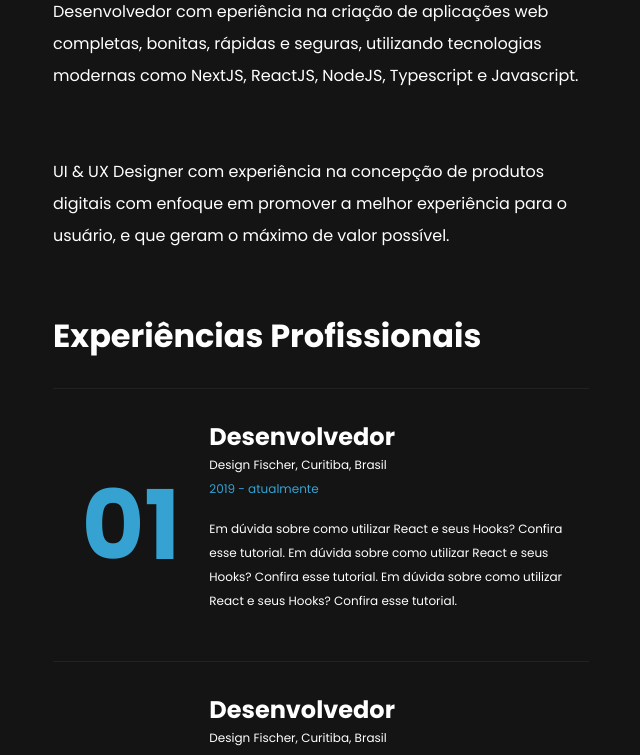
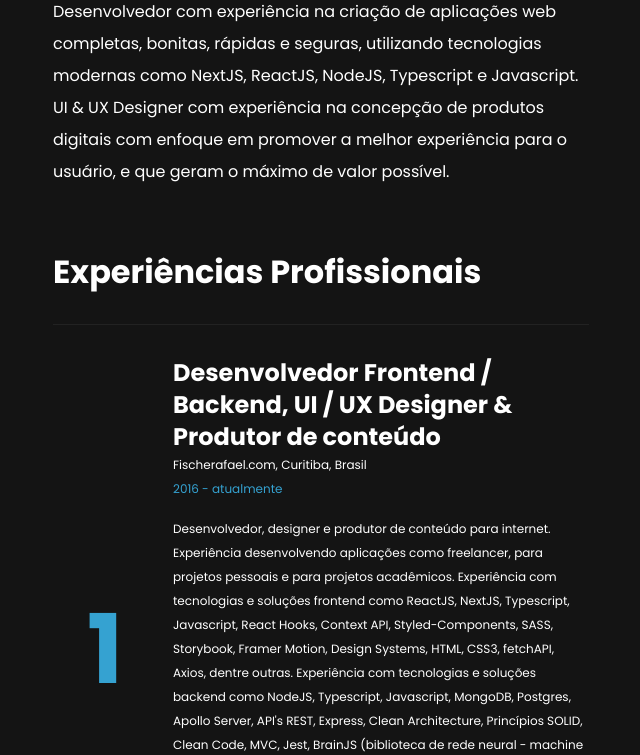
Before and after one commit to fischerafael/fischerafael-frontend, a Next.js app: page / in a window 1280 px wide. Shown: the part 940-1695 px from the top of the page, without its empty margins (319-959 px from the left). Built offline with nearby package versions, Linux system fonts and the light colour scheme.

Commit message:
started adding exp data

```diff
--- /dev/null
+++ b/data/data.json
@@ -0,0 +1,104 @@
+{
+    "portuguese": {
+        "personal": {
+            "name": "Rafael Fischer",
+            "bio": "Desenvolvedor Frontend & UI / UX Designer",
+            "links": {
+                "linkedin": {
+                    "img": "/links/linkedin.svg",
+                    "url": "https://www.linkedin.com/in/fischerafael/"
+                },
+                "github": {
+                    "img": "/links/github.svg",
+                    "url": "https://github.com/fischerafael/"
+                },
+                "youtube": {
+                    "img": "Youtube",
+                    "url": "/links/youtube.svg"
+                },
+                "instagram": {
+                    "img": "/links/instagram.svg",
+                    "url": "https://www.instagram.com/fischerafael/"
+                }
+            }
+        },
+        "experience": {
+            "coverLetter": "Desenvolvedor com experiência na criação de aplicações web completas, bonitas, rápidas e seguras, utilizando tecnologias modernas como NextJS, ReactJS, NodeJS, Typescript e Javascript. UI & UX Designer com experiência na concepção de produtos digitais com enfoque em promover a melhor experiência para o usuário, e que geram o máximo de valor possível.",
+            "professional": [
+                {
+                    "id": 1,
+                    "img": "/exp/pro/fischerafael.svg",
+                    "title": "Desenvolvedor Frontend / Backend, UI / UX Designer & Produtor de conteúdo",
+                    "company": "Fischerafael.com",
+                    "location": "Curitiba, Brasil",
+                    "started": 2016,
+                    "finished": null,
+                    "current": true,
+                    "description": "Desenvolvedor, designer e produtor de conteúdo para internet. Experiência desenvolvendo aplicações como freelancer, para projetos pessoais e para projetos acadêmicos. Experiência com tecnologias e soluções frontend como ReactJS, NextJS, Typescript, Javascript, React Hooks, Context API, Styled-Components, SASS, Storybook, Framer Motion, Design Systems, HTML, CSS3, fetchAPI, Axios, dentre outras. Experiência com tecnologias e soluções backend como NodeJS, Typescript, Javascript, MongoDB, Postgres, Apollo Server, API's REST, Express, Clean Architecture, Princípios SOLID, Clean Code, MVC, Jest, BrainJS (biblioteca de rede neural - machine learning) dentre outras. Mais de 100 projetos desenvolvidos e publicados no Github. Experiência criando interfaces (UI Design), wireframes, mockups e protótipos de baixa, média e alta fidelidade (UX Design) utilizando Figma, Illustrator, Photoshop, Indesign, dentre outros softwares. Experiência produzindo conteúdo relacionado ao desenvolvimento web e UI / UX Design (mais de 300 vídeos de tutoriais publicados no Youtube)"
+                },
+                {
+                    "id": 2,
+                    "img": "/exp/pro/ufpr.svg",
+                    "title": "Professor Universitário Substituto",
+                    "company": "Universidade Federal do Paraná",
+                    "location": "Curitiba, Brasil",
+                    "started": 2019,
+                    "finished": null,
+                    "current": true,
+                    "description": "Professor substituto no departamento de Expressão Gráfica da Universidade Federal do Paraná. Experiência ensinando modelagem 3d, BIM (Revit), desenho 2d (Autocad) e desenho técnico para mais de 300 alunos dos cursos de Engenharia de Produção, Elétrica, Química, Agronômica, Industrial Madeireira e Expressão Gráfica. Experiência concebendo, produzindo e gravando disciplinas online de modelagem 3d e desenho 2d no contexto da COVID-19."
+                }
+            ]
+        }
+    },
+    "english": {
+        "personal": {
+            "name": "Rafael Fischer",
+            "bio": "Desenvolvedor Frontend & UI / UX Designer",
+            "links": {
+                "linkedin": {
+                    "img": "/links/linkedin.svg",
+                    "url": "https://www.linkedin.com/in/fischerafael/"
+                },
+                "github": {
+                    "img": "/links/github.svg",
+                    "url": "https://github.com/fischerafael/"
+                },
+                "youtube": {
+                    "img": "Youtube",
+                    "url": "/links/youtube.svg"
+                },
+                "instagram": {
+                    "img": "/links/instagram.svg",
+                    "url": "https://www.instagram.com/fischerafael/"
+                }
+            }
+        },
+        "experience": {
+            "coverLetter": "Desenvolvedor com experiência na criação de aplicações web completas, bonitas, rápidas e seguras, utilizando tecnologias modernas como NextJS, ReactJS, NodeJS, Typescript e Javascript. UI & UX Designer com experiência na concepção de produtos digitais com enfoque em promover a melhor experiência para o usuário, e que geram o máximo de valor possível.",
+            "professional": [
+                {
+                    "id": 1,
+                    "img": "/exp/pro/fischerafael.svg",
+                    "title": "Desenvolvedor Frontend / Backend, UI / UX Designer & Produtor de conteúdo",
+                    "company": "Fischerafael.com",
+                    "location": "Curitiba, Brasil",
+                    "started": 2016,
+                    "finished": null,
+                    "current": true,
+                    "description": "Desenvolvedor, designer e produtor de conteúdo para internet. Experiência desenvolvendo aplicações como freelancer, para projetos pessoais e para projetos acadêmicos. Experiência com tecnologias e soluções frontend como ReactJS, NextJS, Typescript, Javascript, React Hooks, Context API, Styled-Components, SASS, Storybook, Framer Motion, Design Systems, HTML, CSS3, fetchAPI, Axios, dentre outras. Experiência com tecnologias e soluções backend como NodeJS, Typescript, Javascript, MongoDB, Postgres, Apollo Server, API's REST, Express, Clean Architecture, Princípios SOLID, Clean Code, MVC, Jest, BrainJS (biblioteca de rede neural - machine learning) dentre outras. Mais de 100 projetos desenvolvidos e publicados no Github. Experiência criando interfaces (UI Design), wireframes, mockups e protótipos de baixa, média e alta fidelidade (UX Design) utilizando Figma, Illustrator, Photoshop, Indesign, dentre outros softwares. Experiência produzindo conteúdo relacionado ao desenvolvimento web e UI / UX Design (mais de 300 vídeos de tutoriais publicados no Youtube)"
+                },
+                {
+                    "id": 2,
+                    "img": "/exp/pro/ufpr.svg",
+                    "title": "Professor Universitário Substituto",
+                    "company": "Universidade Federal do Paraná",
+                    "location": "Curitiba, Brasil",
+                    "started": 2019,
+                    "finished": null,
+                    "current": true,
+                    "description": "Professor substituto no departamento de Expressão Gráfica da Universidade Federal do Paraná. Experiência ensinando modelagem 3d, BIM (Revit), desenho 2d (Autocad) e desenho técnico para mais de 300 alunos dos cursos de Engenharia de Produção, Elétrica, Química, Agronômica, Industrial Madeireira e Expressão Gráfica. Experiência concebendo, produzindo e gravando disciplinas online de modelagem 3d e desenho 2d no contexto da COVID-19."
+                }
+            ]
+        }
+    }
+}
--- a/pages/index.tsx
+++ b/pages/index.tsx
@@ -6,10 +6,13 @@ import { DefaultPageContainer } from '../src/components/DefautPageContainer'
 import Text from '../src/components/design-system/atoms/Text'
 
 import ProfileSection from '../src/components/Templates/Profile'
+
 import { LanguageContext } from '../src/contexts/LanguageContext'
+import useData from '../src/hooks/useData'
 
 const home = () => {
     const { language } = useContext(LanguageContext)
+    const { data } = useData()
 
     return (
         <>
@@ -17,16 +20,7 @@ const home = () => {
             <DefaultPageContainer>
                 <AboutContent>
                     <Text as="p" variant="Paragraph">
-                        Desenvolvedor com eperiência na criação de aplicações
-                        web completas, bonitas, rápidas e seguras, utilizando
-                        tecnologias modernas como NextJS, ReactJS, NodeJS,
-                        Typescript e Javascript.
-                    </Text>
-                    <Text as="p" variant="Paragraph">
-                        UI & UX Designer com experiência na concepção de
-                        produtos digitais com enfoque em promover a melhor
-                        experiência para o usuário, e que geram o máximo de
-                        valor possível.
+                        {data.experience.coverLetter}
                     </Text>
                     <Text as="h1" variant="SectionTitle">
                         {language === 'portuguese' &&
@@ -34,8 +28,19 @@ const home = () => {
                         {language === 'english' && 'Professional Experiences'}
                     </Text>
                     <div>
-                        <ProfessionalCard>01</ProfessionalCard>
-                        <ProfessionalCard>01</ProfessionalCard>
+                        {data.experience.professional.map((exp) => (
+                            <ProfessionalCard
+                                key={exp.id}
+                                index={exp.id}
+                                title={exp.title}
+                                company={exp.company}
+                                location={exp.location}
+                                started={exp.started}
+                                finished={exp.finished}
+                                current={exp.current}
+                                description={exp.description}
+                            />
+                        ))}
                     </div>
                 </AboutContent>
             </DefaultPageContainer>
--- a/src/components/Card/Professional/index.tsx
+++ b/src/components/Card/Professional/index.tsx
@@ -1,22 +1,30 @@
 import React from 'react'
 import styled from 'styled-components'
 
-const ProfessionalCard = ({ children }) => {
+const ProfessionalCard = ({
+    index,
+    title,
+    company,
+    location,
+    started,
+    finished,
+    current,
+    description
+}) => {
     return (
         <ProCardContainer>
             <div className="img-number">
-                <span>{children}</span>
+                <span>{index}</span>
             </div>
             <div className="content">
-                <h1>Desenvolvedor</h1>
-                <h2>Design Fischer, Curitiba, Brasil</h2>
-                <h2 className="period">2019 - atualmente</h2>
-                <p>
-                    Em dúvida sobre como utilizar React e seus Hooks? Confira
-                    esse tutorial. Em dúvida sobre como utilizar React e seus
-                    Hooks? Confira esse tutorial. Em dúvida sobre como utilizar
-                    React e seus Hooks? Confira esse tutorial.
-                </p>
+                <h1>{title}</h1>
+                <h2>
+                    {company}, {location}
+                </h2>
+                <h2 className="period">
+                    {started} - {current ? 'atualmente' : finished}
+                </h2>
+                <p>{description}</p>
             </div>
         </ProCardContainer>
     )
@@ -25,9 +33,12 @@ const ProfessionalCard = ({ children }) => {
 export default ProfessionalCard
 
 export const ProCardContainer = styled.article`
-    display: flex;
+    display: grid;
     align-items: center;
     justify-content: center;
+    grid-template-columns: 1fr 4fr;
+    gap: 1rem;
+
     padding: 2rem 0;
     border-top: solid 0.1rem ${(props) => props.theme.color.dark};
     width: 100%;
@@ -74,7 +85,7 @@ export const ProCardContainer = styled.article`
     }
 
     @media (max-width: ${(props) => props.theme.breakPoints.md}) {
-        flex-direction: column;
+        grid-template-columns: 1fr;
 
         .content {
             h1 {
--- a/src/components/Templates/Profile/index.tsx
+++ b/src/components/Templates/Profile/index.tsx
@@ -11,6 +11,8 @@ import NavSection from '../../NavSection'
 import { FaPlus, FaMinus } from 'react-icons/fa'
 import { LanguageContext } from '../../../contexts/LanguageContext'
 
+import { DataContext } from '../../../contexts/DataContext'
+
 interface Props {
     page: 'contact' | 'projects' | 'about'
 }
@@ -22,6 +24,7 @@ const ProfileSection = ({ page }: Props) => {
     const { language, handleSetEnglish, handleSetPortuguese } = useContext(
         LanguageContext
     )
+    const { portuguese } = useContext(DataContext)
 
     return (
         <>
@@ -39,8 +42,8 @@ const ProfileSection = ({ page }: Props) => {
 
             {isOpen && (
                 <Main
-                    name="Rafael Fischer"
-                    title="Desenvolvedor Frontend & UI / UX Designer"
+                    name={portuguese.personal.name}
+                    title={portuguese.personal.bio}
                 />
             )}
 
--- /dev/null
+++ b/src/contexts/DataContext/index.tsx
@@ -0,0 +1,10 @@
+import data from '../../../data/data.json'
+import { IDataProps } from '../../../data/interface'
+
+import { createContext } from 'react'
+
+export const DataContext = createContext({} as IDataProps)
+
+export const DataProvider = ({ children }) => {
+    return <DataContext.Provider value={data}>{children}</DataContext.Provider>
+}
--- /dev/null
+++ b/src/hooks/useData.tsx
@@ -0,0 +1,16 @@
+import { useContext } from 'react'
+import { DataContext } from '../contexts/DataContext'
+import { LanguageContext } from '../contexts/LanguageContext'
+
+const useData = () => {
+    const { language } = useContext(LanguageContext)
+    const { portuguese, english } = useContext(DataContext)
+
+    const data = language === 'portuguese' ? portuguese : english
+
+    return {
+        data
+    }
+}
+
+export default useData
```
Also changed, not shown: data/interface.ts (added, +45 -0 lines), pages/_app.tsx (+6 -3 lines).
